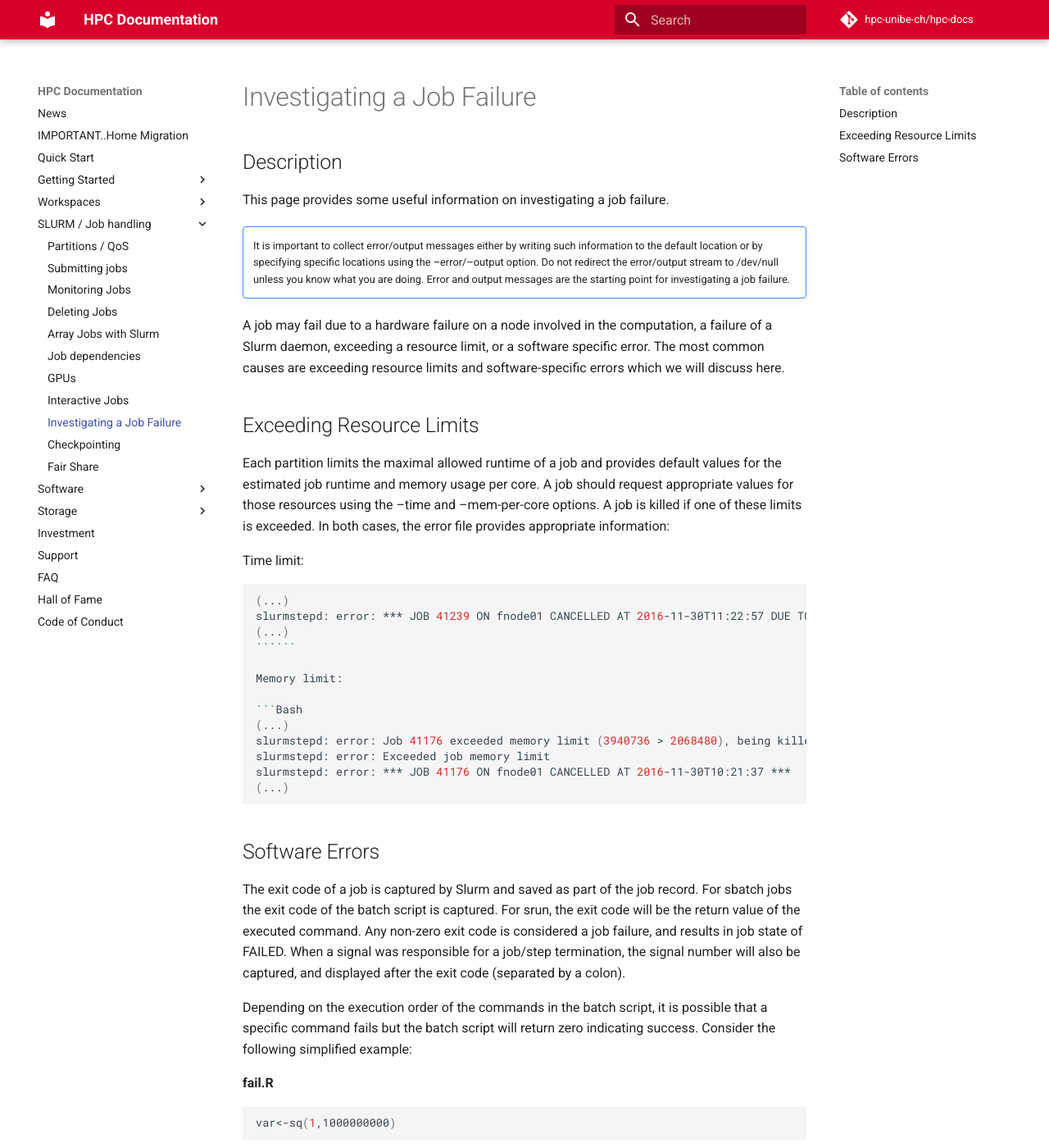
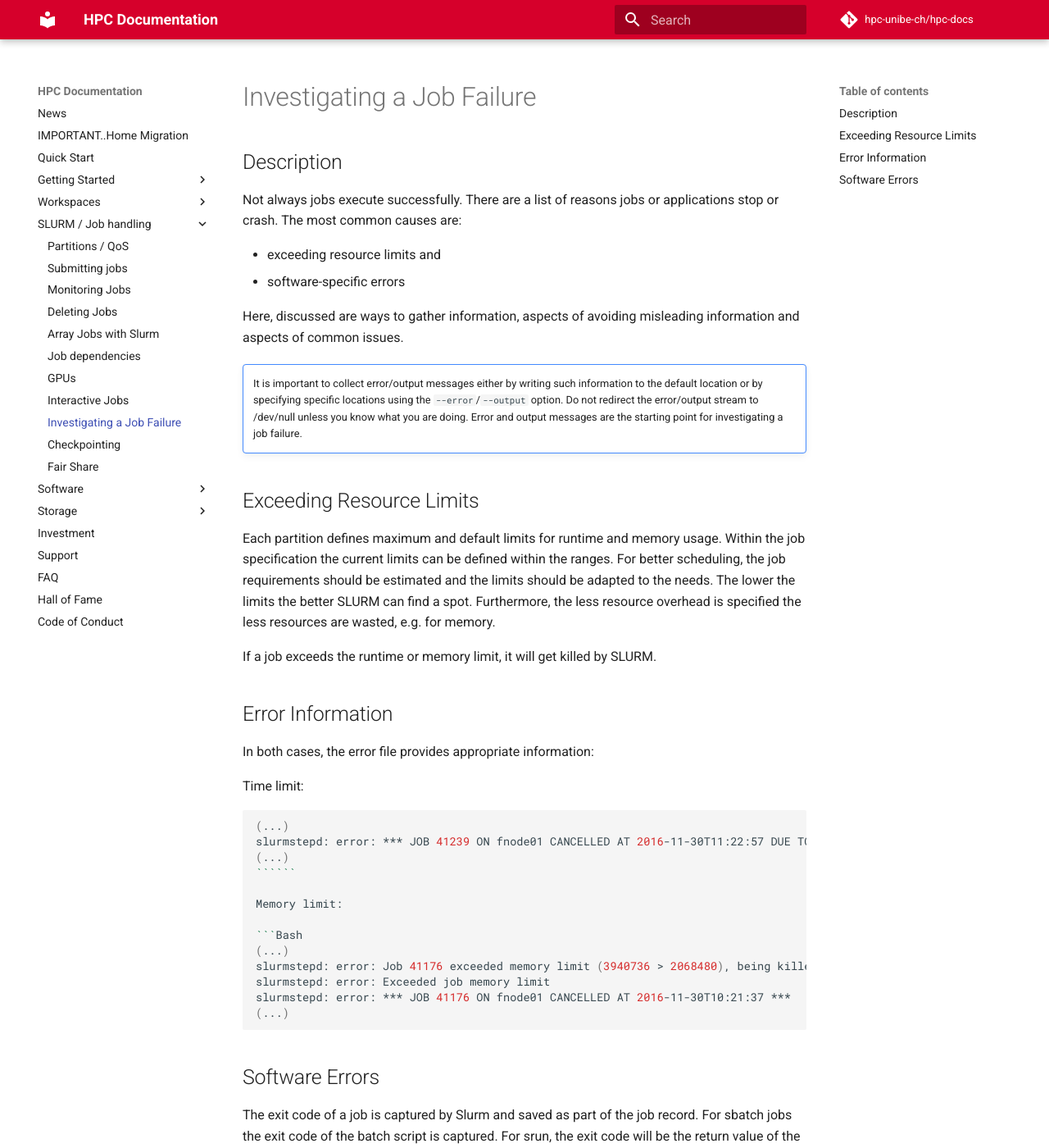
Before and after one commit to hpc-unibe-ch/hpc-unibe-ch.github.io, an MkDocs documentation site: the page built from docs/slurm/investigating-job-failure.md, in a window 1280 px wide and 1400 px high. Shown: the whole window at 82% size. Built offline with MkDocs 1.6.1 and Material for MkDocs 9.7.7, drawn with Linux system fonts in a browser that asks for light colours; comment, search, counter and statistics services are not loaded; some of the changed text lies outside the part shown.

Commit message:
job failures update

```diff
--- a/docs/slurm/investigating-job-failure.md
+++ b/docs/slurm/investigating-job-failure.md
@@ -2,16 +2,30 @@
 
 ## Description
 
-This page provides some useful information on investigating a job failure.
+Not always jobs execute successfully. There are a list of reasons jobs or applications stop or crash.
+The most common causes are:
+
+- exceeding resource limits and
+- software-specific errors
+
+Here, discussed are ways to gather information, aspects of avoiding misleading information and aspects of common issues.
 
 !!! types caution ""
-    It is important to collect error/output messages either by writing such information to the default location or by specifying specific locations using the --error/–output option. Do not redirect the error/output stream to /dev/null unless you know what you are doing. Error and output messages are the starting point for investigating a job failure.
+    It is important to collect error/output messages either by writing such information to the default location or by specifying specific locations using the `--error`/`--output` option. Do not redirect the error/output stream to /dev/null unless you know what you are doing. Error and output messages are the starting point for investigating a job failure.
 
-A job may fail due to a hardware failure on a node involved in the computation, a failure of a Slurm daemon, exceeding a resource limit, or a software specific error. The most common causes are exceeding resource limits and software-specific errors which we will discuss here.
 
 ## Exceeding Resource Limits
 
-Each partition limits the maximal allowed runtime of a job and provides default values for the estimated job runtime and memory usage per core. A job should request appropriate values for those resources using the --time and --mem-per-core options. A job is killed if one of these limits is exceeded. In both cases, the error file provides appropriate information:
+Each partition defines maximum and default limits for runtime and memory usage.
+Within the job specification the current limits can be defined within the ranges.
+For better scheduling, the job requirements should be estimated and the limits should be adapted to the needs. The lower the limits the better SLURM can find a spot.
+Furthermore, the less resource overhead is specified the less resources are wasted, e.g. for memory.
+
+If a job exceeds the runtime or memory limit, it will get killed by SLURM.
+
+## Error Information
+
+In both cases, the error file provides appropriate information:
 
 Time limit:
 
```
Also changed, not shown: other parts of docs/slurm/investigating-job-failure.md (+1 -1 lines).
